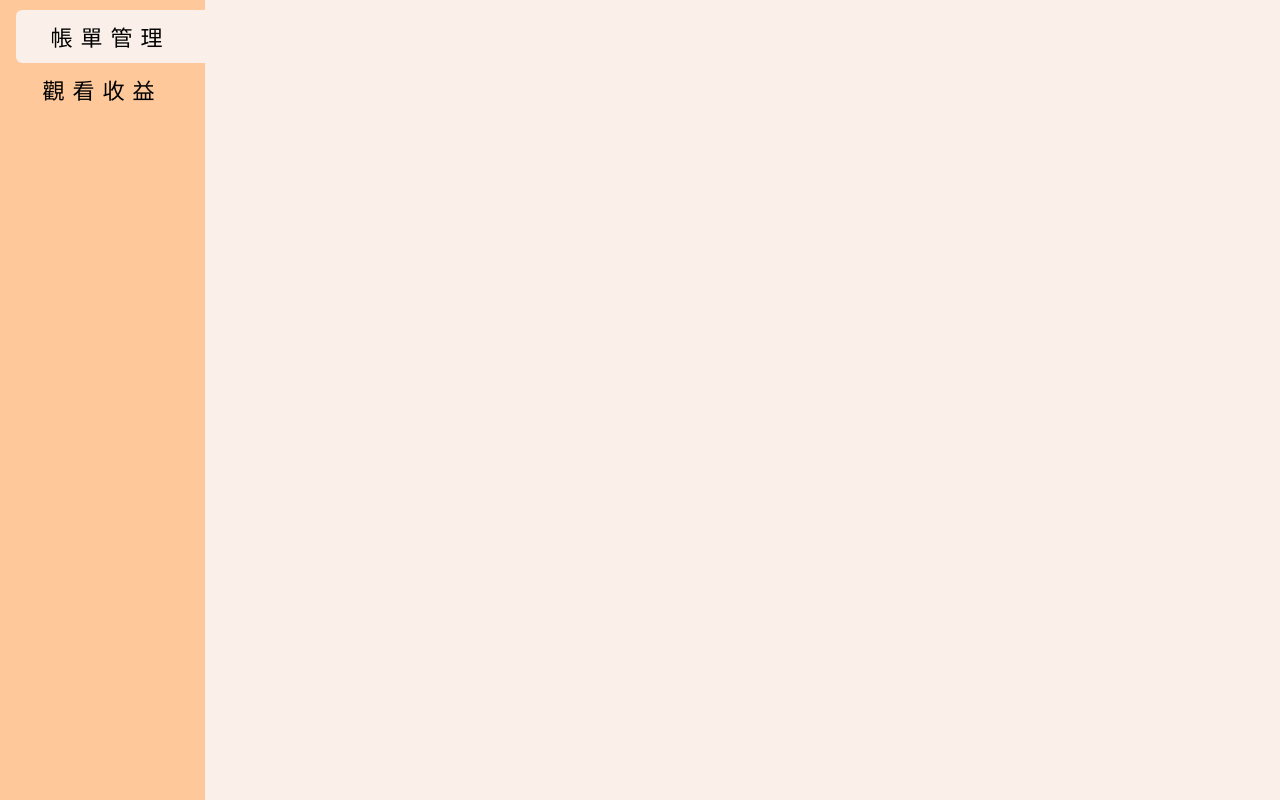
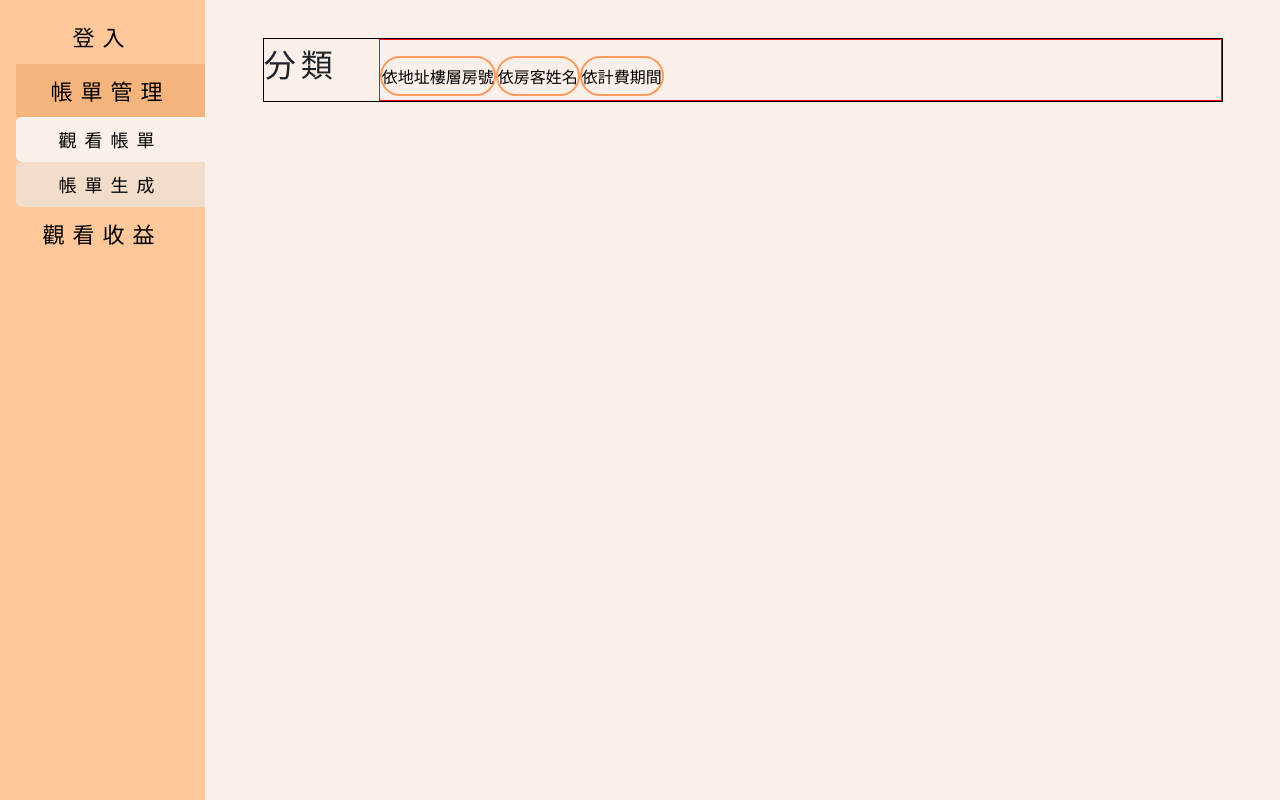
Before and after one commit to Jiuan1231456/F_rent, a Vue app: page /lookupBill in a window 1280 px wide. Before the commit this address had no page. Built offline with nearby package versions, Linux system fonts and the light colour scheme.

Commit message:
新增下拉式選單

```diff
--- a/index.html
+++ b/index.html
@@ -5,10 +5,21 @@
     <link rel="icon" href="/favicon.ico">
     <meta name="viewport" content="width=device-width, initial-scale=1.0">
     <title>Vite App</title>
+    <link
+      href="https://cdn.jsdelivr.net/npm/bootstrap@5.1.1/dist/css/bootstrap.min.css"
+      rel="stylesheet"
+      integrity="sha384-F3w7mX95PdgyTmZZMECAngseQB83DfGTowi0iMjiWaeVhAn4FJkqJByhZMI3AhiU"
+      crossorigin="anonymous"
+    />
     <link rel="stylesheet" href="https://cdnjs.cloudflare.com/ajax/libs/font-awesome/6.5.2/css/all.min.css">
   </head>
   <body>
     <div id="app"></div>
     <script type="module" src="/src/main.js"></script>
+    <script
+    src="https://cdn.jsdelivr.net/npm/bootstrap@5.1.1/dist/js/bootstrap.bundle.min.js"
+    integrity="sha384-/bQdsTh/da6pkI1MST/rWKFNjaCP5gBSY4sEBT38Q/9RBh9AH40zEOg7Hlq2THRZ"
+    crossorigin="anonymous"
+  ></script>
   </body>
 </html>
--- a/src/components/Header.vue
+++ b/src/components/Header.vue
@@ -1,58 +1,162 @@
 <script>
-import { RouterLink, RouterView } from 'vue-router'
+import { RouterLink, RouterView } from "vue-router";
 import dataStore from "../stores/dataStore";
 import { mapState } from "pinia";
-export default{
+export default {
   // 在 template 當標籤使用的方法或是元件，import進來後要宣告在components:{}裡面
   components: {
     RouterLink,
   },
   computed: {
-        ...mapState(dataStore,["page"])
+    ...mapState(dataStore, ["page"]),
   },
+  methods: {},
 };
 </script>
 
 <template>
   <div class="headerArea">
-        <RouterLink class="routerItem" :class="{ 'selectedPage': this.page === 1}" to="/bill">帳單管理</RouterLink>
-        <RouterLink class="routerItem" :class="{'selectedPage': this.page === 2}" to="/benefit">觀看收益</RouterLink>
+    <RouterLink
+      class="routerItem"
+      :class="{ selectedPage: this.page === 1 }"
+      to="/"
+      >登入</RouterLink
+    >
+    <!-- accordion 下拉式選單 from bootstrap套件 -->
+    <div class="accordion" id="accordionExample">
+      <div class="accordion-item">
+        <button
+          class="dropdownBtn"
+          type="button"
+          data-bs-toggle="collapse"
+          data-bs-target="#collapseOne"
+          aria-expanded="true"
+          aria-controls="collapseOne"
+          style="width: 100%; border:0px;border-left: 16px solid #ffc89a;"
+        >
+          帳單管理
+        </button>
+        <div
+          id="collapseOne"
+          class="accordion-collapse collapse show"
+          aria-labelledby="headingOne"
+          data-bs-parent="#accordionExample"
+        >
+          <div class="accordion-body">
+            <RouterLink
+              class="dropdownItem"
+              :class="{ selectedPage: this.page === 4 }"
+              to="/lookupBill"
+              >觀看帳單</RouterLink
+            >
+            <RouterLink
+              class="dropdownItem"
+              :class="{ selectedPage: this.page === 2 }"
+              to="/bill"
+              >帳單生成</RouterLink
+            >
+          </div>
+        </div>
+      </div>
+    </div>
+    <RouterLink
+      class="routerItem"
+      :class="{ selectedPage: this.page === 3 }"
+      to="/benefit"
+      >觀看收益</RouterLink
+    >
   </div>
 </template>
 
 <style scoped lang="scss">
-.headerArea{
+.headerArea {
   height: 100dvh;
   width: 100%;
-    background-color: #FFC89A;
+  background-color: #ffc89a;
   padding-top: 5%;
-.routerItem{
+  .routerItem {
     color: black;
-    background-color: #FFC89A;
+    background-color: #ffc89a;
     text-decoration: none;
     font-size: 22px;
     display: flex;
     letter-spacing: 8px;
     justify-content: center;
     padding: 5%;
-    &:hover{
+    &:hover {
       cursor: pointer;
-        background-color: #FF9D60;
+      background-color: #ff9d60;
       font-weight: 400;
-        border-left: 16px solid #FFC89A;
+      border-left: 16px solid #ffc89a;
       border-radius: 11% 0px 0px 11%;
-
     }
   }
-.selectedPage{
-    background-color: #FAF0E9;
+  .accordion-body {
+    padding: 0;
+    background-color: #ffc89a;
+    // padding-left: 33px;
+  }
+  .accordion-item{
+    border: 0px;
+    background-color: #ffc89a;
+  }
+  .dropdownBtn {
+      color: black;
+      background-color: #ffc89a;
+      text-decoration: none;
+      font-size: 22px;
+      display: flex;
+      letter-spacing: 8px;
+      justify-content: center;
+      padding: 5%;
+      &:hover {
+        cursor: pointer;
+        background-color: #ff9d60;
+        font-weight: 400;
+        border-left: 16px solid #ffc89a;
         border-radius: 11% 0px 0px 11%;
-    border-left: 16px solid #FFC89A;
+        padding-left: 10px;
+        padding-bottom: 10px;
+      }
+      &:checked {
+        background-color: #ff9d60;
+      }
+    }
+    .dropdownBtn[aria-expanded="true"] {
+  background-color: #f6b47d; /* 展開時的背景顏色 */
+}
+    .dropdownItem{
+      background-color: #f2dcca;
+    font-size: 18px;
+    justify-content: center;
+    height: 45px;
+    width: 100%;
+    display: flex;
+    text-decoration: none;
+    letter-spacing: 8px;
+    color: black;
+    border-left: 16px solid #ffc89a;
+    border-radius: 11% 0px 0px 11%;
+    align-items: center;
+    padding: 5%;
+    &:hover {
+        cursor: pointer;
+        background-color: #ff9d60;
+        font-weight: 400;
+        border-right: 0px;
+        border-left: 16px solid #ffc89a;
+        border-radius: 11% 0px 0px 11%;
+    }
+  }
+  .selectedPage {
+    background-color: #faf0e9;
+    border-radius: 11% 0px 0px 11%;
+    border-left: 16px solid #ffc89a;
     // padding-left: 25px;
     font-weight: 500;
-    &:hover{
+    &:hover {
       cursor: default;
-        background-color: #FAF0E9;
+      background-color: #faf0e9;
       font-weight: 500;
     }
   }
--- a/src/router/index.js
+++ b/src/router/index.js
@@ -1,5 +1,5 @@
 import { createRouter, createWebHistory } from 'vue-router'
-import HomeView from '../views/HomeView.vue'
+import Login from '../views/Login.vue'
 
 
 const router = createRouter({
@@ -8,7 +8,7 @@ const router = createRouter({
     {
       path: '/',
       name: 'home',
-      component: HomeView
+      component: Login
     },
     {
       path: '/about',
@@ -24,6 +24,11 @@ const router = createRouter({
       component: () => import('../views/Bill.vue')
     },
     {
+      path: '/lookupBill',
+      name: 'lookupBill',
+      component: () => import('../views/LookupBill.vue')
+    },
+    {
       path: '/benefit',
       name: 'benefit',
       component: () => import('../views/Benefit.vue')
--- a/src/stores/dataStore.js
+++ b/src/stores/dataStore.js
@@ -2,15 +2,20 @@ import { defineStore } from "pinia";
 
 export default defineStore('dataStore',{
     state: () => ({  // 存放全域變數的地方
-        page:1,
+        page:1,  // 讀取當頁頁碼
+        loginObj:{},  // 存放房東登入資訊
     }),
     getters:{  // 返回變數或數據
       getPage:(state) => state.page,
+      getLoginObj:(state) => state.loginObj,
     },
     actions:{   // 處理數據
        setPage(params){
         this.page = params
-       }
+       },
+       setLoginObj(obj){
+        this.loginObj = obj
+       },
         }
     }
 )
--- a/src/views/Benefit.vue
+++ b/src/views/Benefit.vue
@@ -14,7 +14,7 @@ export default {
         ...mapActions(dataStore ,['setPage'])
     },
     mounted(){
-        this.setPage(2)
+        this.setPage(3)
     }
 }
 </script>
--- a/src/views/Bill.vue
+++ b/src/views/Bill.vue
@@ -14,13 +14,13 @@ export default {
         ...mapActions(dataStore,['setPage'])
     },
     mounted(){
-        this.setPage(1)
+        this.setPage(2)
     }
 }
 </script>
 
 <template>
-    <h2>這是帳單頁面</h2>
+    <h2>這是帳單生成頁面</h2>
      <p>{{ this.page }}</p>
 </template>
 
--- a/src/views/HomeView.vue
+++ /dev/null
@@ -1,7 +0,0 @@
-<script setup>
-
-</script>
-
-<template>
-<h1>This's HomeView.</h1>
-</template>
--- /dev/null
+++ b/src/views/Login.vue
@@ -0,0 +1,56 @@
+<script>
+import dataStore from "@/stores/dataStore";
+import { mapState, mapActions } from "pinia";
+export default {
+    data(){
+        return {
+            owner_account:"",
+            owner_pwd:""
+        }
+    },
+    computed: {
+        ...mapState(dataStore, ['page','loginObj'])
+    },
+    methods: {
+        ...mapActions(dataStore ,['setPage','setLoginObj']),
+        login(){
+            let loginObj1 = {
+                owner_account: this.owner_account,
+                owner_pwd: this.owner_pwd,
+      };
+      // url
+      fetch("http://localhost:8080/rent/login", {
+        method: "post",
+        headers: {
+          "Content-Type": "application/json",
+        },
+        body: JSON.stringify(loginObj1),
+      })
+        .then((res) => res.json())
+        .then((data) => {
+          console.log(data);
+        this.setLoginObj(data);
+        console.log('pinia裡的',this.loginObj);
+        });
+        }
+    },
+    mounted(){
+        this.setPage(1)
+    }
+}
+</script>
+
+<template>
+    <div class="middleArea">
+        <label for="account">帳號</label>
+        <input type="text" id="account" v-model="this.owner_account">
+        <label for="pwd">密碼</label>
+        <input type="text" id="pwd" v-model="this.owner_pwd">
+        <button type="submit" @click="login()">確認</button>
+    </div>
+
+</template>
+
+<style scoped lang="scss">
+
+</style>
--- /dev/null
+++ b/src/views/LookupBill.vue
@@ -0,0 +1,65 @@
+<script>
+import dataStore from "@/stores/dataStore";
+import { mapState, mapActions } from "pinia";
+export default {
+    data(){
+        return {
+
+        }
+    },
+    computed: {
+        ...mapState(dataStore, ['page'])
+    },
+    methods: {
+        ...mapActions(dataStore,['setPage'])
+    },
+    mounted(){
+        this.setPage(4)
+    }
+}
+</script>
+
+<template>
+    <div class="searchArea">
+        <span class="searchTitle">分類</span>
+        <div class="btnArea">
+        <button class="searchItem">依地址樓層房號</button>
+        <button class="searchItem">依房客姓名</button>
+        <button class="searchItem">依計費期間</button>
+    </div>
+    </div>
+    <!-- <h2>這是帳單查詢頁面</h2>
+     <p>{{ this.page }}</p> -->
+</template>
+
+<style scoped lang="scss">
+.searchArea{
+    width: 75%;
+    height: 64px;
+    border: 1px solid black;
+    margin: 3% auto;
+    margin-left: 58px;
+    display: flex;
+    // position: relative;
+    .searchTitle{
+    font-size: 2em;
+    font-weight: 500;
+    letter-spacing: 5px;
+}
+.btnArea{
+    width: 88%;
+    height: 100%;
+    border: 1px solid red;
+    margin-left: 41px;
+}
+.searchItem{
+    margin: 16px auto;
+    border: 2px solid #FF9D60;
+    border-radius: 23px;
+    height: 40px;
+}
+
+}
+
+
+</style>
```
Lines whose indentation alone changed are shown as unchanged.
